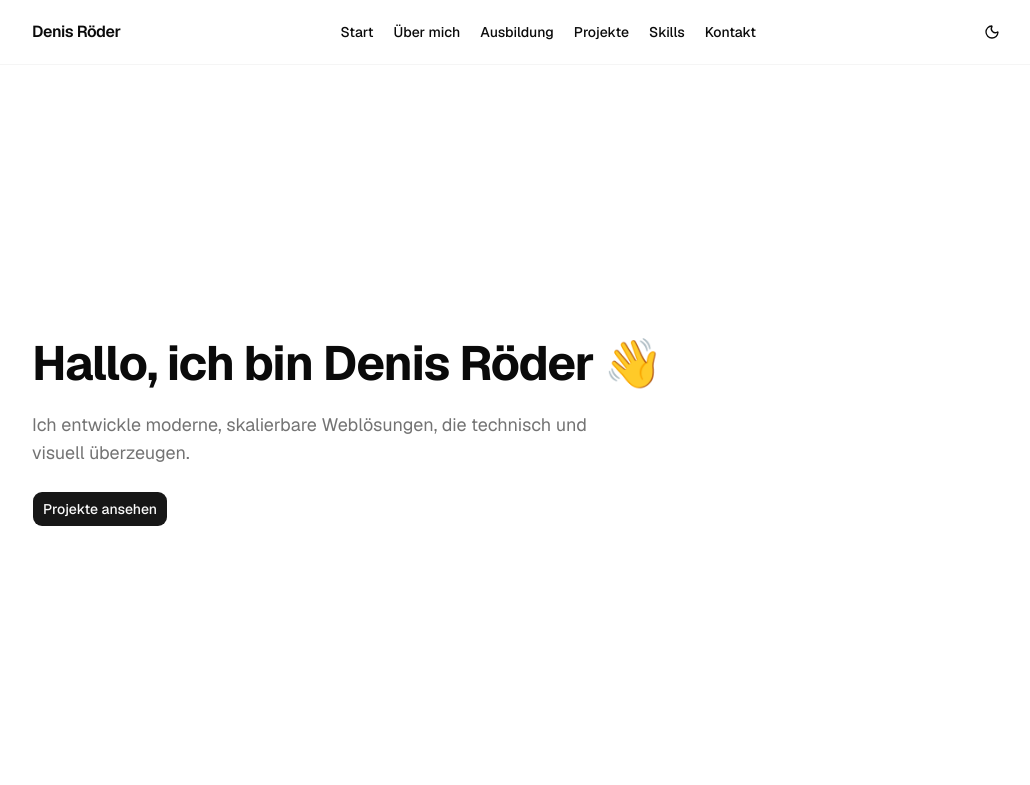
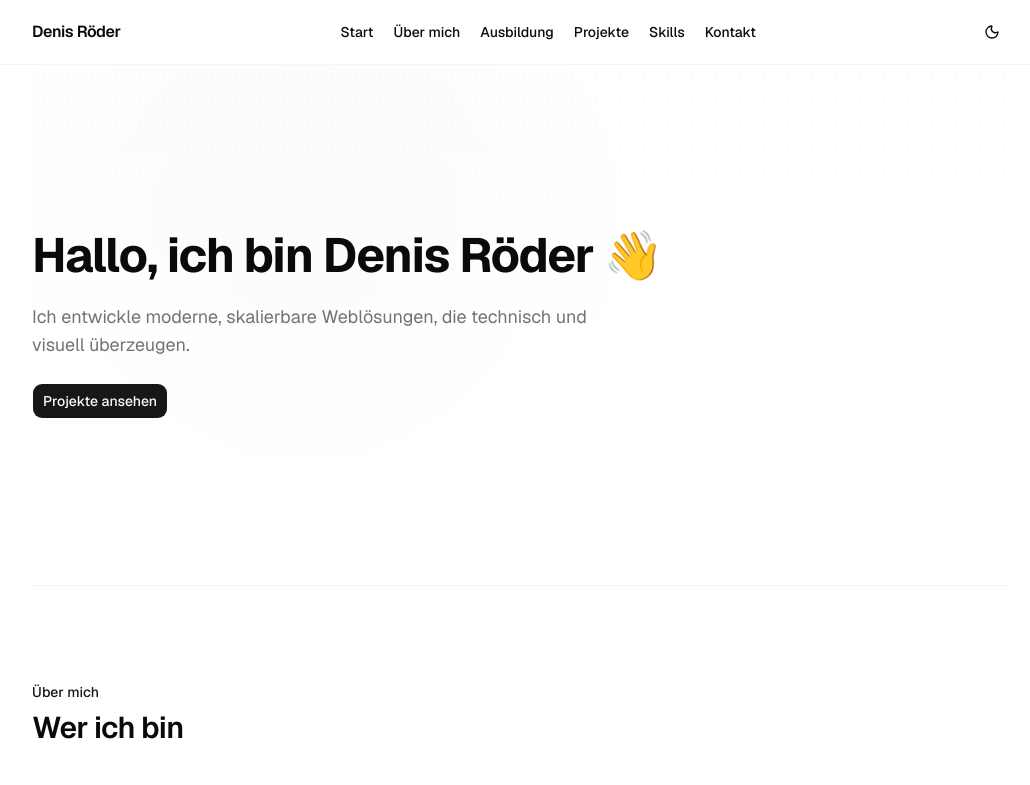
Before and after one commit to Parazim94/website-portfolio, a Next.js app: page / in a window 1280 px wide. Shown: the top 785 px of the page, without its empty margins (120-1150 px from the left). Built offline with nearby package versions, Linux system fonts and the light colour scheme.

Commit message:
Enhance portfolio with new Hero section, improved animations, and updated styles

```diff
--- a/app/globals.css
+++ b/app/globals.css
@@ -81,9 +81,13 @@
   --sidebar-accent-foreground: oklch(0.205 0 0);
   --sidebar-border: oklch(0.922 0 0);
   --sidebar-ring: oklch(0.708 0 0);
+  --dot-color: oklch(0 0 0 / 4%);
+  --hero-glow: oklch(0 0 0 / 3%);
 }
 
 .dark {
+  --dot-color: oklch(1 0 0 / 4%);
+  --hero-glow: oklch(1 0 0 / 4%);
   --background: oklch(0.145 0 0);
   --foreground: oklch(0.985 0 0);
   --card: oklch(0.205 0 0);
@@ -128,3 +132,29 @@
     @apply font-sans;
   }
 }
+
+.bg-dot-grid {
+  background-image: radial-gradient(var(--dot-color) 1px, transparent 1px);
+  background-size: 24px 24px;
+}
+
+@keyframes hero-glow-drift {
+  0%,
+  100% {
+    transform: translate(-8%, -6%) scale(1);
+  }
+  50% {
+    transform: translate(8%, 6%) scale(1.08);
+  }
+}
+
+.hero-glow {
+  background: radial-gradient(circle at center, var(--hero-glow), transparent 70%);
+  animation: hero-glow-drift 18s ease-in-out infinite;
+}
+
+@media (prefers-reduced-motion: reduce) {
+  .hero-glow {
+    animation: none;
+  }
+}
--- a/app/page.tsx
+++ b/app/page.tsx
@@ -1,28 +1,14 @@
-import { Button } from "@/components/ui/button";
 import { AboutSection } from "@/components/sections/about-section";
 import { EducationSection } from "@/components/sections/education-section";
+import { HeroSection } from "@/components/sections/hero-section";
 import { ProjectsSection } from "@/components/sections/projects-section";
 import { SkillsSection } from "@/components/sections/skills-section";
 import { ContactSection } from "@/components/sections/contact-section";
-import { siteConfig } from "@/lib/site-config";
 
 export default function Home() {
   return (
     <div className="mx-auto flex max-w-5xl flex-col px-4 sm:px-6">
-      <section
-        id="hero"
-        className="flex min-h-[calc(100vh-4rem)] scroll-mt-16 flex-col items-start justify-center gap-6"
-      >
-        <h1 className="text-4xl font-bold tracking-tight sm:text-5xl">
-          Hallo, ich bin {siteConfig.name} 👋
-        </h1>
-        <p className="max-w-xl text-lg text-muted-foreground">
-          {siteConfig.tagline}
-        </p>
-        <Button size="lg" asChild>
-          <a href="#projects">Projekte ansehen</a>
-        </Button>
-      </section>
+      <HeroSection />
 
       <AboutSection />
 
--- a/components/sections/contact-section.tsx
+++ b/components/sections/contact-section.tsx
@@ -2,6 +2,7 @@
 
 import { useActionState } from "react";
 import { useFormStatus } from "react-dom";
+import { motion } from "framer-motion";
 import { Loader2 } from "lucide-react";
 
 import { SectionHeading } from "@/components/section-heading";
@@ -13,6 +14,11 @@ import { Textarea } from "@/components/ui/textarea";
 import { sendContactMessage, type ContactFormState } from "@/lib/actions/contact";
 
 const initialState: ContactFormState = { status: "idle", message: "" };
+
+const fadeInUp = {
+  hidden: { opacity: 0, y: 16 },
+  visible: { opacity: 1, y: 0 },
+};
 
 function SubmitButton() {
   const { pending } = useFormStatus();
@@ -41,7 +47,15 @@ export function ContactSection() {
         description="Du hast ein Projekt, eine Frage oder einfach Lust auf Austausch? Schreib mir."
       />
 
-      <form action={formAction} className="mt-10 flex max-w-xl flex-col gap-5">
+      <motion.form
+        action={formAction}
+        initial="hidden"
+        whileInView="visible"
+        viewport={{ once: true, margin: "-80px" }}
+        variants={fadeInUp}
+        transition={{ duration: 0.5 }}
+        className="mt-10 flex max-w-xl flex-col gap-5"
+      >
         <div className="flex flex-col gap-2">
           <Label htmlFor="contact-name">Name</Label>
           <Input
@@ -85,7 +99,7 @@ export function ContactSection() {
         ) : null}
 
         <SubmitButton />
-      </form>
+      </motion.form>
     </section>
   );
 }
--- /dev/null
+++ b/components/sections/hero-section.tsx
@@ -0,0 +1,79 @@
+"use client";
+
+import { motion } from "framer-motion";
+
+import { Button } from "@/components/ui/button";
+import { siteConfig } from "@/lib/site-config";
+
+const container = {
+  hidden: {},
+  visible: {
+    transition: { staggerChildren: 0.12, delayChildren: 0.1 },
+  },
+};
+
+const item = {
+  hidden: { opacity: 0, y: 16 },
+  visible: {
+    opacity: 1,
+    y: 0,
+    transition: { duration: 0.5, ease: "easeOut" as const },
+  },
+};
+
+export function HeroSection() {
+  return (
+    <section
+      id="hero"
+      className="relative isolate flex min-h-[65vh] scroll-mt-16 flex-col items-start justify-center gap-6 overflow-hidden py-16"
+    >
+      <div
+        aria-hidden="true"
+        className="pointer-events-none absolute inset-0 -z-10 mask-[linear-gradient(to_bottom,black,transparent)]"
+      >
+        <div className="hero-glow absolute top-1/4 left-1/4 h-144 w-144 -translate-x-1/2 -translate-y-1/2 rounded-full blur-3xl" />
+        <div className="bg-dot-grid absolute inset-0" />
+      </div>
+
+      <motion.div
+        initial="hidden"
+        animate="visible"
+        variants={container}
+        className="flex flex-col items-start gap-6"
+      >
+        <motion.h1
+          variants={item}
+          className="text-4xl font-bold tracking-tight sm:text-5xl"
+        >
+          Hallo, ich bin {siteConfig.name}{" "}
+          <motion.span
+            className="inline-block origin-[70%_70%]"
+            animate={{ rotate: [0, 15, -10, 15, -10, 15, 0] }}
+            transition={{
+              duration: 1.6,
+              repeat: Infinity,
+              repeatDelay: 3,
+              ease: "easeInOut",
+            }}
+            aria-hidden="true"
+          >
+            👋
+          </motion.span>
+        </motion.h1>
+
+        <motion.p
+          variants={item}
+          className="max-w-xl text-lg text-muted-foreground"
+        >
+          {siteConfig.tagline}
+        </motion.p>
+
+        <motion.div variants={item}>
+          <Button size="lg" asChild>
+            <a href="#projects">Projekte ansehen</a>
+          </Button>
+        </motion.div>
+      </motion.div>
+    </section>
+  );
+}
--- a/components/sections/projects-section.tsx
+++ b/components/sections/projects-section.tsx
@@ -51,7 +51,7 @@ export function ProjectsSection() {
       >
         {projects.map((project) => (
           <motion.div key={project.slug} variants={item} className="h-full">
-            <Card className="flex h-full flex-col">
+            <Card className="flex h-full flex-col transition-all duration-300 hover:-translate-y-1 hover:shadow-lg hover:shadow-primary/10">
               <CardHeader>
                 <CardTitle>{project.title}</CardTitle>
                 <CardAction className="text-xs text-muted-foreground">
--- a/components/ui/button.tsx
+++ b/components/ui/button.tsx
@@ -4,7 +4,7 @@ import { cn } from "cn"
 import { Slot } from "radix-ui"
 
 const buttonVariants = cva(
-  "group/button inline-flex shrink-0 items-center justify-center rounded-lg border border-transparent bg-clip-padding text-sm font-medium whitespace-nowrap transition-all outline-none select-none focus-visible:border-ring focus-visible:ring-3 focus-visible:ring-ring/50 active:not-aria-[haspopup]:translate-y-px disabled:pointer-events-none disabled:opacity-50 aria-invalid:border-destructive aria-invalid:ring-3 aria-invalid:ring-destructive/20 dark:aria-invalid:border-destructive/50 dark:aria-invalid:ring-destructive/40 [&_svg]:pointer-events-none [&_svg]:shrink-0 [&_svg:not([class*='size-'])]:size-4",
+  "group/button inline-flex shrink-0 items-center justify-center rounded-lg border border-transparent bg-clip-padding text-sm font-medium whitespace-nowrap transition-all duration-200 outline-none select-none hover:scale-[1.03] focus-visible:border-ring focus-visible:ring-3 focus-visible:ring-ring/50 active:not-aria-[haspopup]:translate-y-px disabled:pointer-events-none disabled:opacity-50 disabled:hover:scale-100 aria-invalid:border-destructive aria-invalid:ring-3 aria-invalid:ring-destructive/20 dark:aria-invalid:border-destructive/50 dark:aria-invalid:ring-destructive/40 [&_svg]:pointer-events-none [&_svg]:shrink-0 [&_svg:not([class*='size-'])]:size-4",
   {
     variants: {
       variant: {
--- a/components/ui/input.tsx
+++ b/components/ui/input.tsx
@@ -7,7 +7,7 @@ function Input({ className, type, ...props }: React.ComponentProps<"input">) {
       type={type}
       data-slot="input"
       className={cn(
-        "h-8 w-full min-w-0 rounded-lg border border-input bg-transparent px-2.5 py-1 text-base transition-colors outline-none file:inline-flex file:h-6 file:border-0 file:bg-transparent file:text-sm file:font-medium file:text-foreground placeholder:text-muted-foreground focus-visible:border-ring focus-visible:ring-3 focus-visible:ring-ring/50 disabled:pointer-events-none disabled:cursor-not-allowed disabled:bg-input/50 disabled:opacity-50 aria-invalid:border-destructive aria-invalid:ring-3 aria-invalid:ring-destructive/20 md:text-sm dark:bg-input/30 dark:disabled:bg-input/80 dark:aria-invalid:border-destructive/50 dark:aria-invalid:ring-destructive/40",
+        "h-8 w-full min-w-0 rounded-lg border border-input bg-foreground/3 px-2.5 py-1 text-base transition-colors outline-none file:inline-flex file:h-6 file:border-0 file:bg-transparent file:text-sm file:font-medium file:text-foreground placeholder:text-muted-foreground focus-visible:border-foreground/50 focus-visible:ring-3 focus-visible:ring-ring/50 disabled:pointer-events-none disabled:cursor-not-allowed disabled:bg-input/50 disabled:opacity-50 aria-invalid:border-destructive aria-invalid:ring-3 aria-invalid:ring-destructive/20 md:text-sm dark:bg-white/5 dark:focus-visible:border-white/70 dark:disabled:bg-input/80 dark:aria-invalid:border-destructive/50 dark:aria-invalid:ring-destructive/40",
         className
       )}
       {...props}
--- a/components/ui/textarea.tsx
+++ b/components/ui/textarea.tsx
@@ -6,7 +6,7 @@ function Textarea({ className, ...props }: React.ComponentProps<"textarea">) {
     <textarea
       data-slot="textarea"
       className={cn(
-        "flex field-sizing-content min-h-16 w-full rounded-lg border border-input bg-transparent px-2.5 py-2 text-base transition-colors outline-none placeholder:text-muted-foreground focus-visible:border-ring focus-visible:ring-3 focus-visible:ring-ring/50 disabled:cursor-not-allowed disabled:bg-input/50 disabled:opacity-50 aria-invalid:border-destructive aria-invalid:ring-3 aria-invalid:ring-destructive/20 md:text-sm dark:bg-input/30 dark:disabled:bg-input/80 dark:aria-invalid:border-destructive/50 dark:aria-invalid:ring-destructive/40",
+        "flex field-sizing-content min-h-16 w-full rounded-lg border border-input bg-foreground/3 px-2.5 py-2 text-base transition-colors outline-none placeholder:text-muted-foreground focus-visible:border-foreground/50 focus-visible:ring-3 focus-visible:ring-ring/50 disabled:cursor-not-allowed disabled:bg-input/50 disabled:opacity-50 aria-invalid:border-destructive aria-invalid:ring-3 aria-invalid:ring-destructive/20 md:text-sm dark:bg-white/5 dark:focus-visible:border-white/70 dark:disabled:bg-input/80 dark:aria-invalid:border-destructive/50 dark:aria-invalid:ring-destructive/40",
         className
       )}
       {...props}
--- a/lib/skills.ts
+++ b/lib/skills.ts
@@ -1,8 +1,11 @@
 import { Code2, Server, Wrench, type LucideIcon } from "lucide-react";
+
+export type SkillIntensity = "high" | "medium" | "low";
 
 export interface SkillGroup {
   title: string;
   icon: LucideIcon;
+  intensity: SkillIntensity;
   skills: string[];
 }
 
@@ -10,6 +13,7 @@ export const skillGroups: SkillGroup[] = [
   {
     title: "Frontend",
     icon: Code2,
+    intensity: "high",
     skills: [
       "HTML",
       "CSS",
@@ -27,6 +31,7 @@ export const skillGroups: SkillGroup[] = [
   {
     title: "Backend",
     icon: Server,
+    intensity: "medium",
     skills: [
       "Node.js",
       "Express.js",
@@ -43,6 +48,7 @@ export const skillGroups: SkillGroup[] = [
   {
     title: "Tools",
     icon: Wrench,
+    intensity: "low",
     skills: [
       "Git",
       "GitHub",
```
Also changed, not shown: components/sections/skills-section.tsx (+20 -7 lines).
